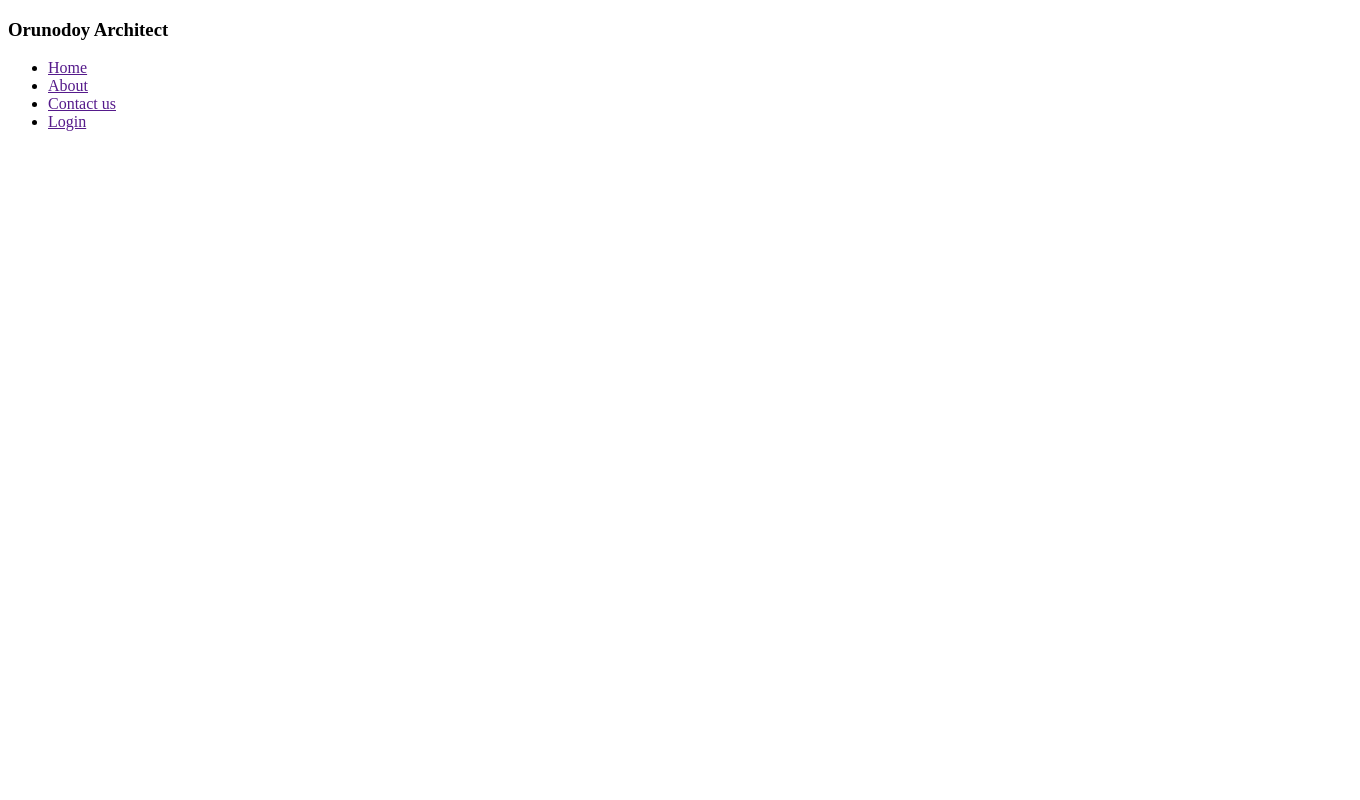
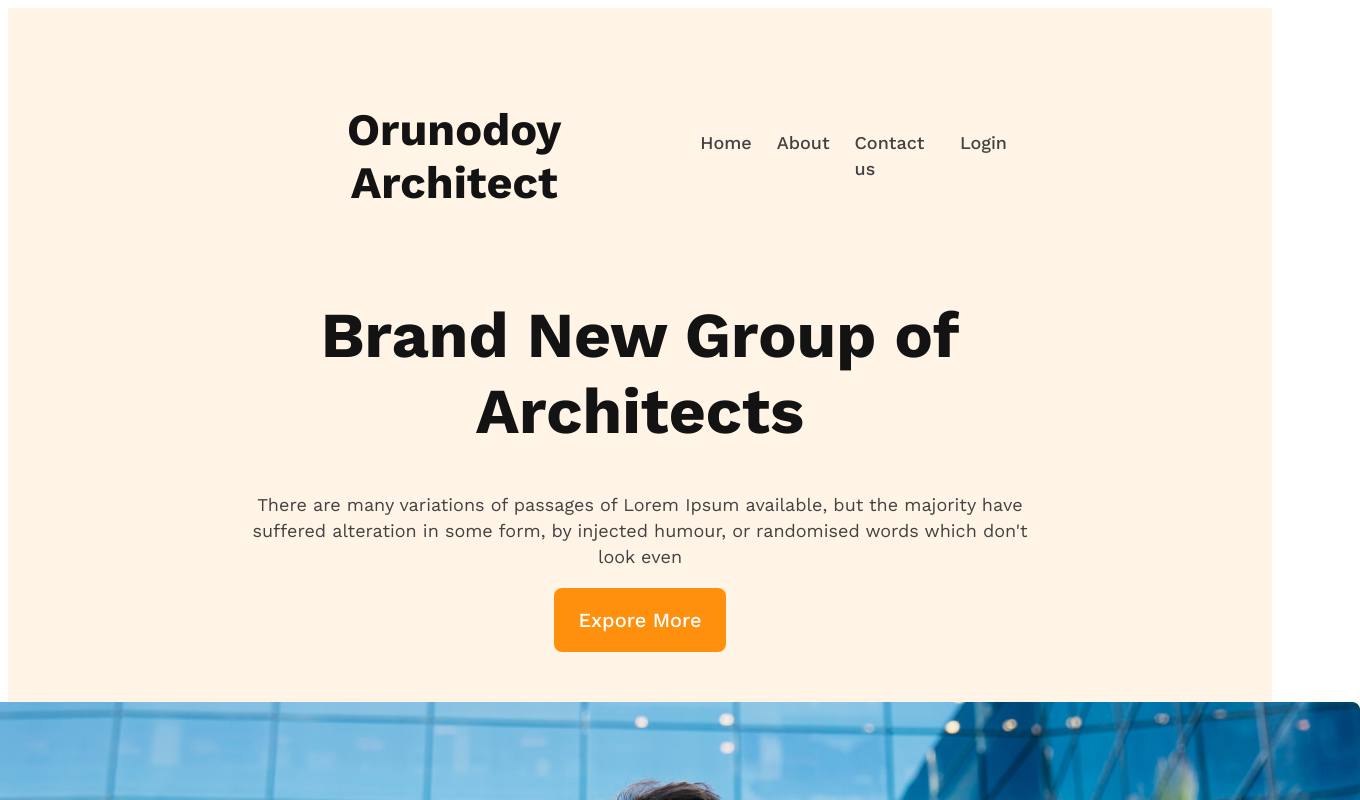
Before and after one commit to shah-rubel/architect-responsive, a plain HTML site: page index.html in a window 1280 px wide. Shown: the top 800 px of the page, 1360 px wide, since content can reach past the window. Drawn offline with nearby package versions, Linux system fonts and the light colour scheme.

Commit message:
header done

```diff
--- a/index.html
+++ b/index.html
@@ -1,27 +1,37 @@
 <!DOCTYPE html>
 <html lang="en">
   <head>
-    <meta charset="UTF-8">
-    <meta name="viewport" content="width=device-width, initial-scale=1.0">
+    <meta charset="UTF-8" />
+    <meta name="viewport" content="width=device-width, initial-scale=1.0" />
     <title>Architect Responsive</title>
+    <link rel="stylesheet" href="styles/style.css" />
   </head>
   <body>
-    <header>
+    <header class="header">
       <nav>
-            <h3>Orunodoy Architect</h3>
+        <h3 class="nav title">Orunodoy Architect</h3>
         <ul>
-                <li><a href="">Home</a></li>
-                <li><a href="">About</a></li>
-                <li><a href="">Contact us</a></li>
-                <li><a href="">Login</a></li>
+          <li><a class="text" href="">Home</a></li>
+          <li><a class="text" href="">About</a></li>
+          <li><a class="text" href="">Contact us</a></li>
+          <li><a class="text" href="">Login</a></li>
         </ul>
       </nav>
+      <div class="banner-section">
+        <div class="banner-content">
+          <h1 class="banner title">Brand New Group of Architects</h1>
+          <p class=" b-desc text">
+            There are many variations of passages of Lorem Ipsum available, but the majority have suffered alteration in some form,
+            by injected humour, or randomised words which don't look even
+          </p>
+          <button class="btn-primary">Expore More</button>
+        </div>
+        <div class="banner-img">
+            <img src="images/banner.png" alt="">
+        </div>
+      </div>
     </header>
-    <main>
-
-    </main>
-    <footer>
-
-    </footer>
+    <main></main>
+    <footer></footer>
   </body>
 </html>
--- a/styles/style.css
+++ b/styles/style.css
@@ -1,7 +1,92 @@
 /* google fonts import */
-@import url('https://fonts.googleapis.com/css2?family=Lato:wght@400;700&family=Open+Sans:wght@400;700;800&family=Work+Sans:wght@400;700;800&display=swap');
+@import url('https://fonts.googleapis.com/css2?family=Lato:wght@400;700&family=Open+Sans:wght@400;700;800&family=Work+Sans:wght@400;500;700;800&display=swap');
 *{
 font-family: 'Lato', sans-serif;
 font-family: 'Open Sans', sans-serif;
 font-family: 'Work Sans', sans-serif;
 }
+.title{
+    color: #131313;
+    text-align: center;
+
+
+
+    font-weight: 700;
+
+    }
+
+.text{
+color: #424242;
+
+font-size: 18px;
+
+font-weight: 500;
+line-height: 26px; /* 144.444% */
+}
+.btn-primary{
+color: #FFF;
+border-radius: 8px;
+background: #FF900E;
+padding: 20px 24px;
+border:none;
+font-size: 20px;
+
+font-weight: 500;
+
+}
+
+.header{
+    background: rgba(255, 144, 14, 0.10);
+    padding: 50px 240px;
+}
+/* nav-style */
+nav{
+    display: flex;
+    justify-content: space-between;
+    align-items: center;
+}
+nav>ul{
+    display: flex;
+}
+nav>ul>li{
+    list-style: none;
+    margin-right: 25px;
+}
+nav>ul>li>a{
+    text-decoration: none;
+}
+.nav{
+    font-size: 45px;
+}
+
+/* Banner desing */
+.banner-section{
+    text-align: center;
+    display: flex;
+    flex-direction: column;
+
+    align-items: center;
+}
+.banner-content{
+    max-width: 800px;
+}
+.banner{
+    font-size: 4rem;
+}
+.b-desc{
+    text-align: center;
+    font-weight: 400;
+}
+.banner-img{
+    margin-top:50px;
+}
+/* responsive media */
+@media screen and (max-width:576px) {
+    nav{
+        flex-direction: column;
+    }
+    nav>ul{
+        flex-direction: column;
+    }
+
+}
```
Lines whose indentation alone changed are shown as unchanged.
